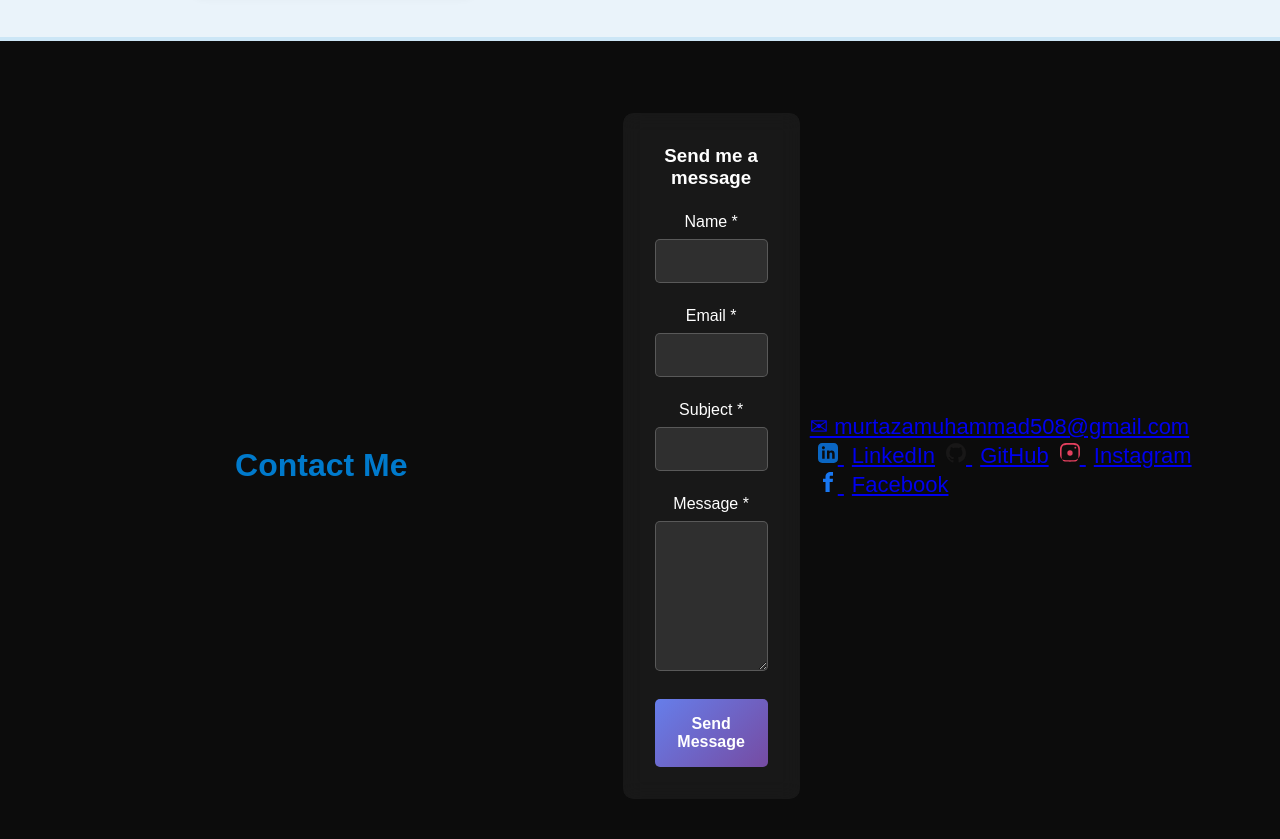
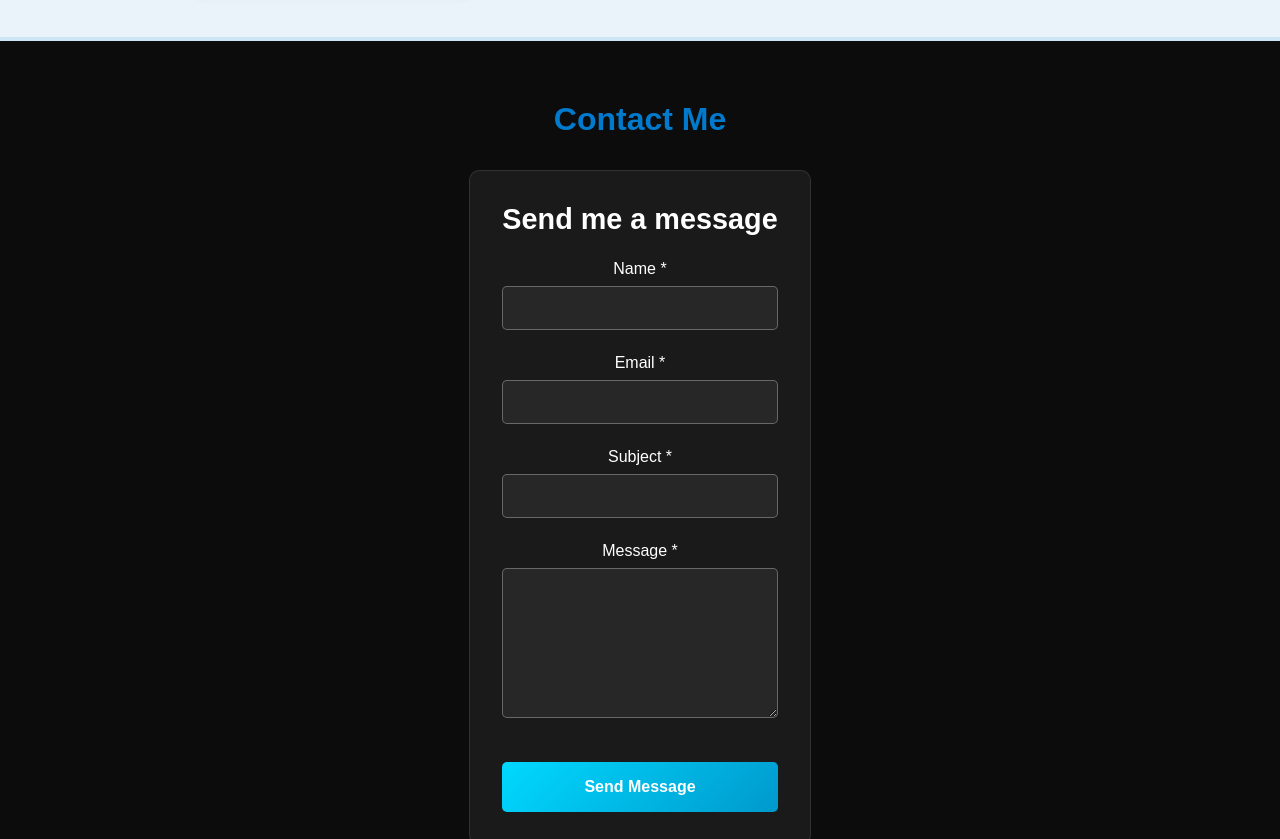
Before and after one commit to murtazakhan7/Portfolio, a plain HTML site: page index.html in a window 1280 px wide. Shown: the part 3984-4823 px from the top of the page. Drawn offline with Linux system fonts and the light colour scheme.

Commit message:
not good

```diff
--- a/index.html
+++ b/index.html
@@ -7,21 +7,29 @@
     <title>Muhammad Murtaza - Portfolio</title>
     <link rel="icon" href="./favicon.ico" type="image/x-icon">
     <link rel="stylesheet" href="style.css">
-    <script defer src="script.js"></script>
     <style>
+        /* Navigation hover effect */
+        .nav-menu a:hover {
+            background-color: #00d9ff !important;
+            color: #000 !important;
+            transition: all 0.3s ease;
+        }
+
         .contact-form-container {
             max-width: 600px;
             margin: 2rem auto;
             padding: 2rem;
-            background: rgba(255, 255, 255, 0.05);
+            background: rgba(30, 30, 30, 0.8);
             border-radius: 10px;
             backdrop-filter: blur(10px);
+            border: 1px solid rgba(255, 255, 255, 0.1);
         }
 
         .contact-form-container h3 {
             text-align: center;
             margin-bottom: 1.5rem;
             color: #fff;
+            font-size: 1.8rem;
         }
 
         .form-group {
@@ -39,19 +47,21 @@
         .form-group textarea {
             width: 100%;
             padding: 0.75rem;
-            border: 1px solid rgba(255, 255, 255, 0.2);
+            border: 1px solid rgba(255, 255, 255, 0.3);
             border-radius: 5px;
-            background: rgba(255, 255, 255, 0.1);
+            background: rgba(50, 50, 50, 0.6);
             color: #fff;
             font-size: 1rem;
             transition: all 0.3s ease;
+            box-sizing: border-box;
         }
 
         .form-group input:focus,
         .form-group textarea:focus {
             outline: none;
-            border-color: #4a9eff;
-            background: rgba(255, 255, 255, 0.15);
+            border-color: #00d9ff;
+            background: rgba(60, 60, 60, 0.8);
+            box-shadow: 0 0 10px rgba(0, 217, 255, 0.3);
         }
 
         .form-group textarea {
@@ -63,7 +73,7 @@
         .submit-btn {
             width: 100%;
             padding: 1rem;
-            background: linear-gradient(135deg, #667eea 0%, #764ba2 100%);
+            background: linear-gradient(135deg, #00d9ff 0%, #0099cc 100%);
             color: white;
             border: none;
             border-radius: 5px;
@@ -71,11 +81,13 @@
             font-weight: 600;
             cursor: pointer;
             transition: transform 0.3s ease, box-shadow 0.3s ease;
+            margin-top: 1rem;
         }
 
         .submit-btn:hover {
             transform: translateY(-2px);
-            box-shadow: 0 5px 15px rgba(102, 126, 234, 0.4);
+            box-shadow: 0 5px 15px rgba(0, 217, 255, 0.5);
+            background: linear-gradient(135deg, #00e5ff 0%, #00b8e6 100%);
         }
 
         .submit-btn:active {
@@ -100,6 +112,19 @@
             background: rgba(244, 67, 54, 0.2);
             border: 1px solid #f44336;
             color: #f44336;
+        }
+
+        /* Contact section layout */
+        #contact {
+            display: flex;
+            flex-direction: column;
+            align-items: center;
+        }
+
+        #contact .info {
+            margin-top: 2rem;
+            width: 100%;
+            max-width: 600px;
         }
     </style>
     <script defer src="script.js"></script>
```
